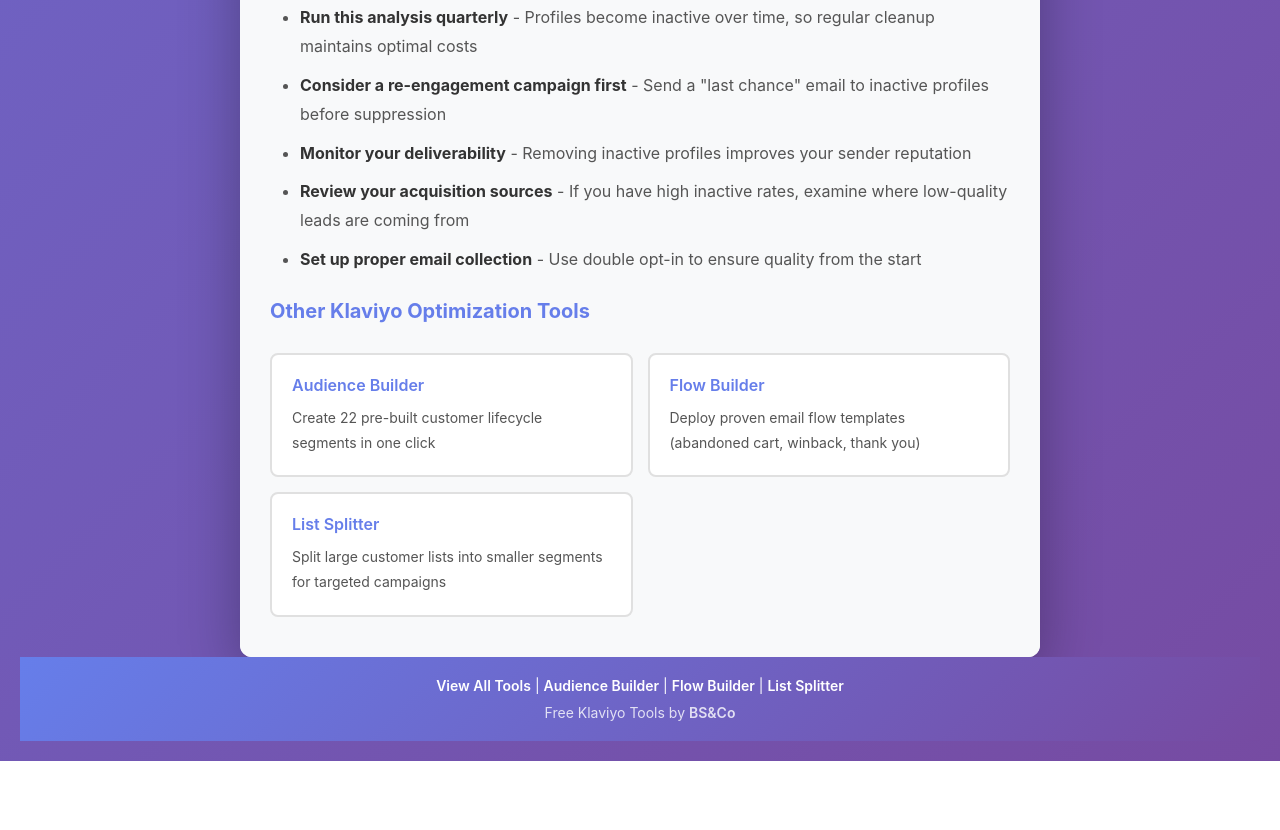
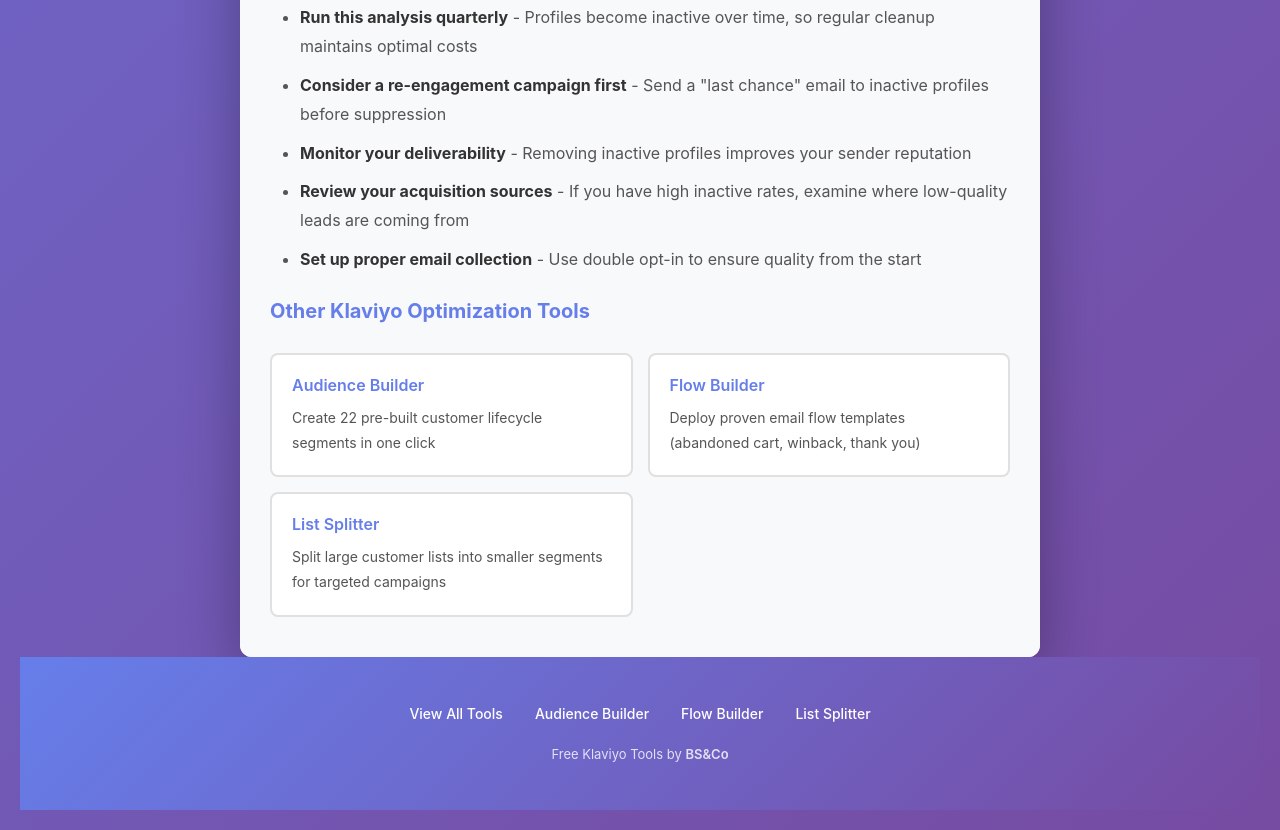
Before and after one commit to AndrewBeauchampPGS/klaviyo-bill-reducer, a website: page index.html in a window 1280 px wide. Shown: the part 2717-3547 px from the top of the page. Before the commit the page ends 3478 px from the top, so only its background shows below. Drawn offline with Linux system fonts and the light colour scheme.

Commit message:
Redesign footer with cleaner layout and better spacing

```diff
--- a/index.html
+++ b/index.html
@@ -370,20 +370,42 @@
         /* Footer Styles */
         .footer {
             text-align: center;
-            padding: 20px;
+            padding: 48px 30px;
             color: white;
-            font-size: 14px;
         }
 
-        .footer a {
+        .footer-links {
+            display: flex;
+            justify-content: center;
+            gap: 32px;
+            margin-bottom: 24px;
+            flex-wrap: wrap;
+        }
+
+        .footer-links a {
+            color: white;
+            text-decoration: none;
+            font-size: 14px;
+            font-weight: 500;
+            transition: opacity 0.2s;
+        }
+
+        .footer-links a:hover {
+            opacity: 0.7;
+        }
+
+        .footer-credit {
+            font-size: 13px;
+            opacity: 0.8;
+        }
+
+        .footer-credit a {
             color: white;
             text-decoration: none;
             font-weight: 600;
-            transition: opacity 0.3s;
         }
 
-        .footer a:hover {
-            opacity: 0.8;
+        .footer-credit a:hover {
             text-decoration: underline;
         }
 
@@ -785,13 +807,15 @@
 
     <!-- Footer -->
     <div class="footer" style="background: linear-gradient(135deg, #667eea 0%, #764ba2 100%);">
-        <p>
-            <a href="https://bsandco.us/tools">View All Tools</a> |
-            <a href="https://klaviyo-audience-builder.bsandco.us/">Audience Builder</a> |
-            <a href="https://klaviyo-flow-builder.bsandco.us/">Flow Builder</a> |
+        <div class="footer-links">
+            <a href="https://bsandco.us/tools">View All Tools</a>
+            <a href="https://klaviyo-audience-builder.bsandco.us/">Audience Builder</a>
+            <a href="https://klaviyo-flow-builder.bsandco.us/">Flow Builder</a>
             <a href="https://klaviyo-list-splitter.bsandco.us/">List Splitter</a>
-        </p>
-        <p style="margin-top: 10px; opacity: 0.8;">Free Klaviyo Tools by <a href="https://bsandco.us/">BS&Co</a></p>
+        </div>
+        <div class="footer-credit">
+            Free Klaviyo Tools by <a href="https://bsandco.us/">BS&Co</a>
+        </div>
     </div>
 
     <script>
```
